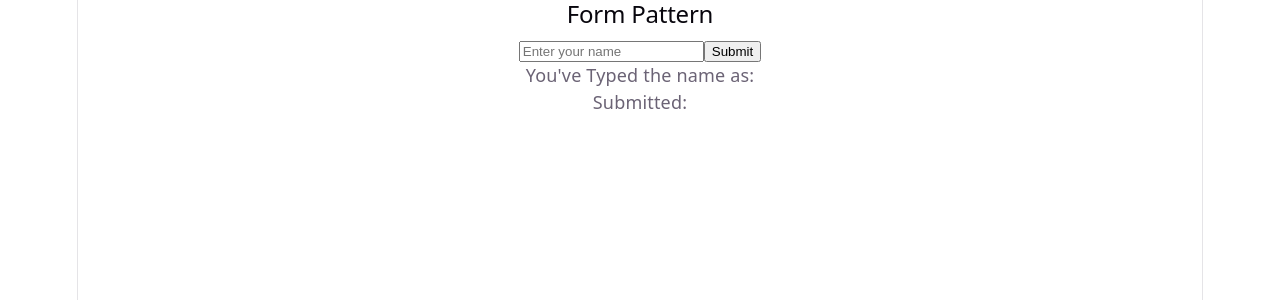
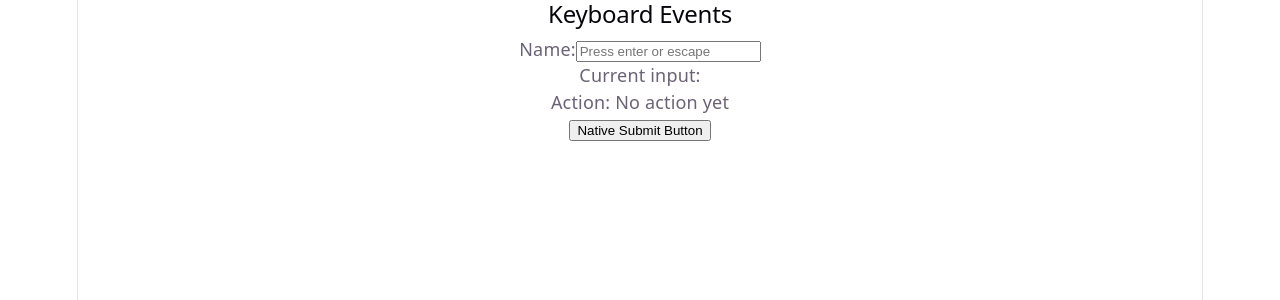
Before and after one commit to bindushrees-web/MERN_Stu_FebMay26Mys, a React (Vite) app in the folder W10/D3/my-event-app/: page / in a window 1280 px wide. Shown: the top 300 px of the page. Built offline with nearby package versions, Linux system fonts and the light colour scheme.

Commit message:
Keyboard events in React

```diff
--- a/W10/D3/my-event-app/src/App.jsx
+++ b/W10/D3/my-event-app/src/App.jsx
@@ -4,6 +4,7 @@
 import { UseCallbackEvents } from './components/P5'
 import { EventDelegation } from './components/P6'
 import { FormsPattern } from './components/P7'
+import { KeyboardEvents } from './components/P8'
 import './App.css'
 
 function App() {
@@ -15,7 +16,8 @@
       {/* < PassingArguments /> */}
       {/* < UseCallbackEvents /> */}
       {/* < EventDelegation /> */}
-      < FormsPattern />
+      {/* < FormsPattern /> */}
+      < KeyboardEvents />
     </>
   )
 }
--- /dev/null
+++ b/W10/D3/my-event-app/src/components/P8.jsx
@@ -0,0 +1,34 @@
+import { useActionState, useState } from "react";
+
+// Keyboard events in React
+export function KeyboardEvents() {
+    const [text, setText] = useState('');
+    const [action, setAction] = useState('No action yet');
+
+ // input handler
+    const handleChange = (event) => {
+        setText(event.target.value);
+    };
+
+    // Keyboard event handler
+    const handleKeyDown = (event) => {
+        if (event.key === 'Enter') {
+            setAction(`Submitted: ${text}`);
+        }
+        if (event.key === 'Escape') {
+            setText('');
+            setAction('Input cleared');
+        }
+    };
+
+    return (
+        <section>
+            <h2>Keyboard Events</h2>
+            <label htmlFor="nameInput">Name:</label>
+            <input type="text" value={text} id="nameInput" onChange={handleChange} onKeyDown={handleKeyDown} placeholder="Press enter or escape" />
+            <p>Current input: {text}</p>
+            <p>Action: {action}</p>
+            <button onClick={() => setAction('Button Clicked')}>Native Submit Button</button>
+        </section>
+    )
+}
```
